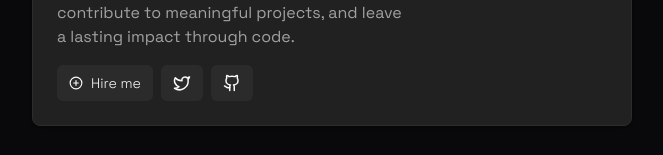
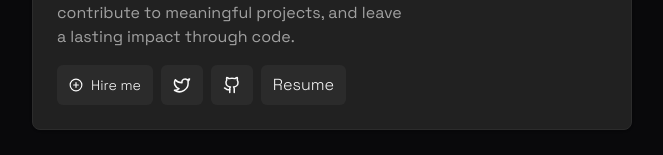
Before and after one commit to IRjSI/portfoliov3, a React (Vite) app: page / in a window 1280 px wide. Shown: the part 564-719 px from the top of the page, without its empty margins (308-971 px from the left). Built offline with nearby package versions, Linux system fonts and the light colour scheme; a web font is replaced by a local one.

Commit message:
Add resume download link to Card component

```diff
--- a/src/components/Card.tsx
+++ b/src/components/Card.tsx
@@ -35,6 +35,13 @@ const Card = ({ title, status, heading, description, btn1, img }: any) => {
             >
               <GithubIcon size={18} />
             </a>
+            <a
+              href="/resume.pdf"
+              download
+              className="dark:bg-[#2b2b2b] border border-[#e4e4e7] dark:border-0 hover:bg-[#f4f4f5] px-3 py-2 rounded-sm font-light flex gap-2 items-center cursor-pointer dark:hover:bg-[#323232]"
+            >
+              Resume
+            </a>
           </div>
         </div>
 
```
Also changed, not shown: 1 other file (tests, documents, lock files or other folders).
